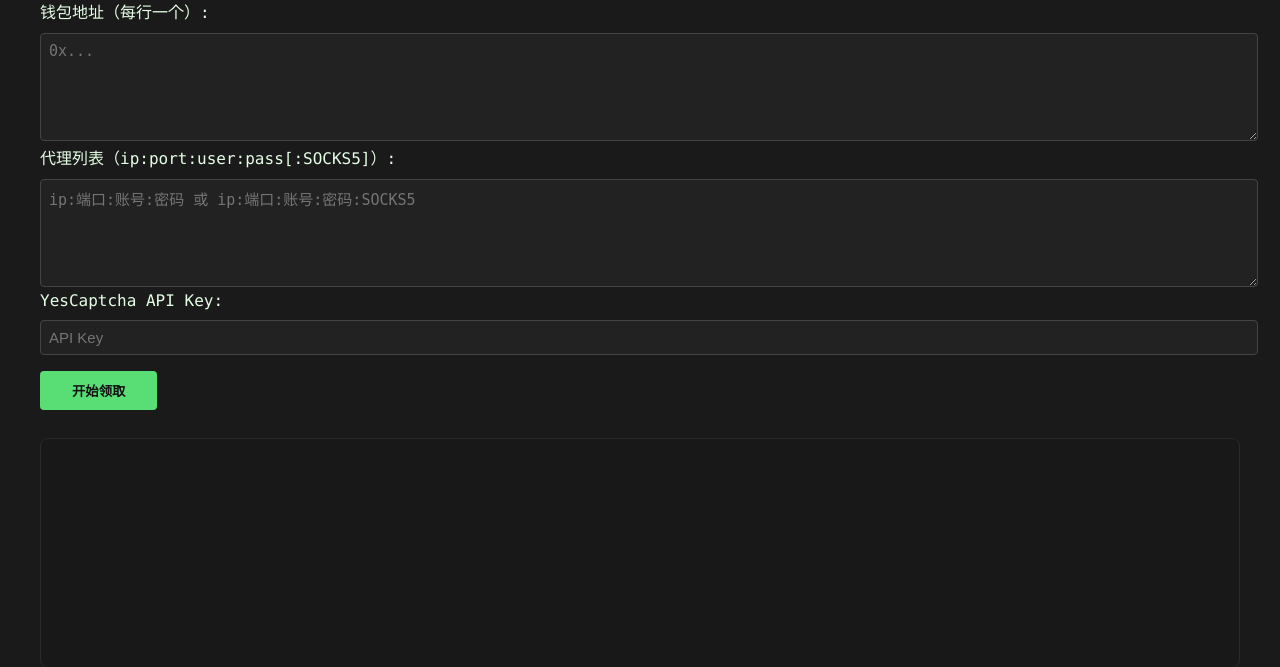
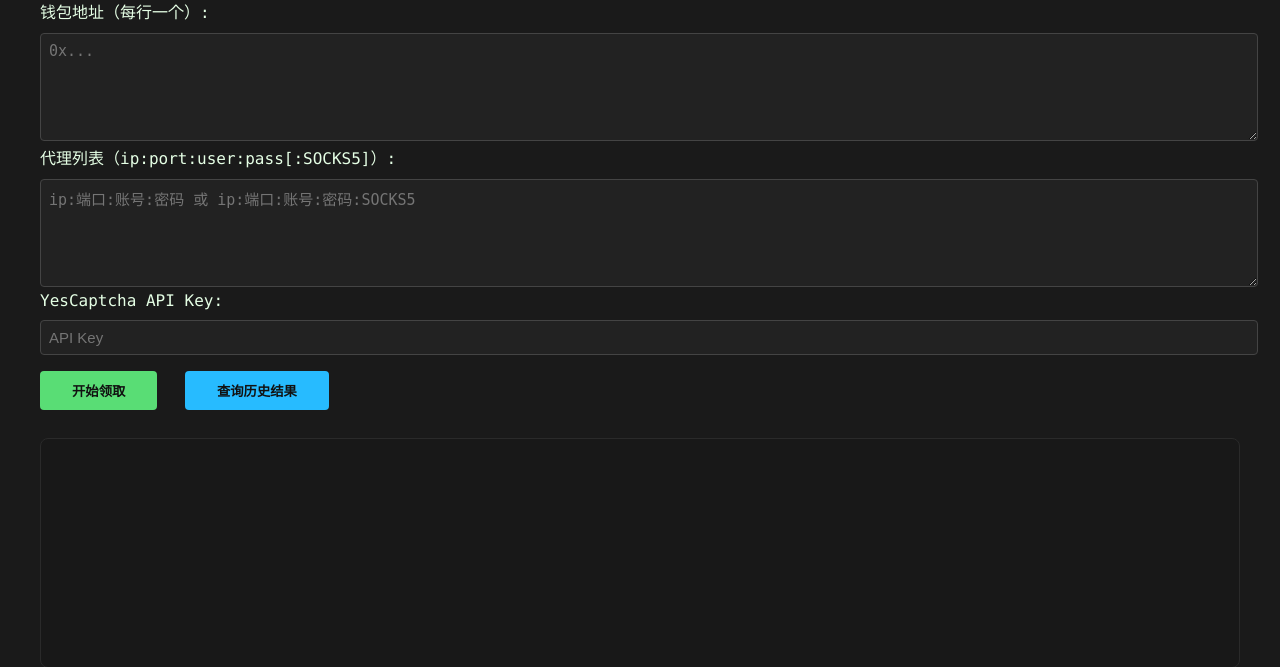
Before and after one commit to fishman6666/faucet-automation, a Flask app: page / in a window 1280 px wide. Shown: the part 116-783 px from the top of the page. Run offline with Flask 3, Linux system fonts and the light colour scheme.

Commit message:
index.html

```diff
--- a/templates/index.html
+++ b/templates/index.html
@@ -26,6 +26,7 @@
     <label>YesCaptcha API Key:</label><br>
     <input id="clientKey" placeholder="API Key"><br>
     <button type="submit">开始领取</button>
+    <button type="button" id="historyBtn" style="margin-left:18px;background:#27bbff;color:#111;">查询历史结果</button>
   </form>
   <div id="output"></div>
   <script>
@@ -57,10 +58,26 @@
         addLine(e.data);
       };
       evtSource.onerror = function(e) {
-        // 连接结束，无需统一提示，静默关闭即可
         evtSource && evtSource.close();
       };
     }
+
+    document.getElementById("historyBtn").onclick = function() {
+      if (evtSource) evtSource.close();
+      output.innerHTML = "查询历史领取结果中...\n";
+      fetch("/results")
+        .then(resp => resp.json())
+        .then(list => {
+          if (!list.length) {
+            output.innerHTML = "暂无历史记录。\n";
+            return;
+          }
+          // 重新彩色处理
+          output.innerHTML = "";
+          list.forEach(item => addLine(item));
+        })
+        .catch(() => output.innerHTML = "查询失败！");
+    };
   </script>
 </body>
 </html>
```
